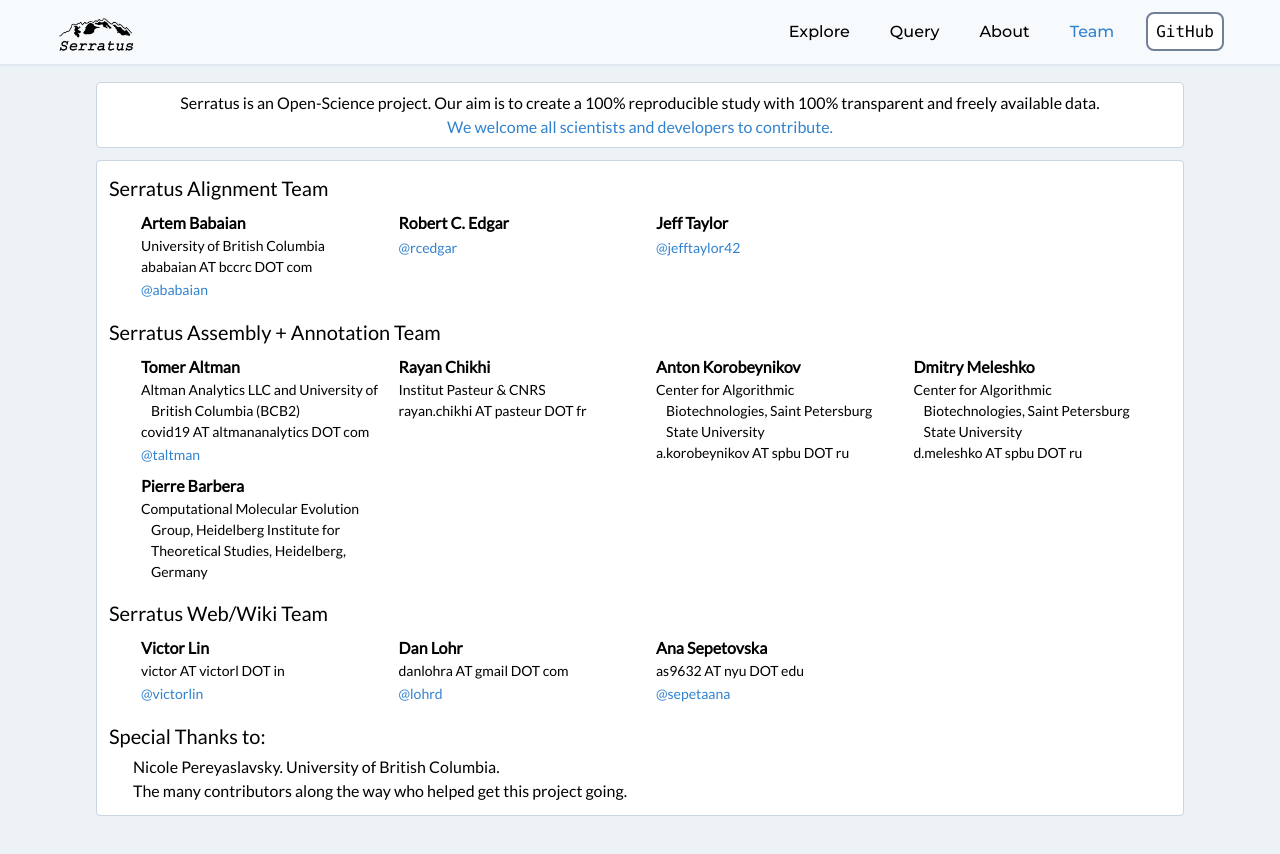
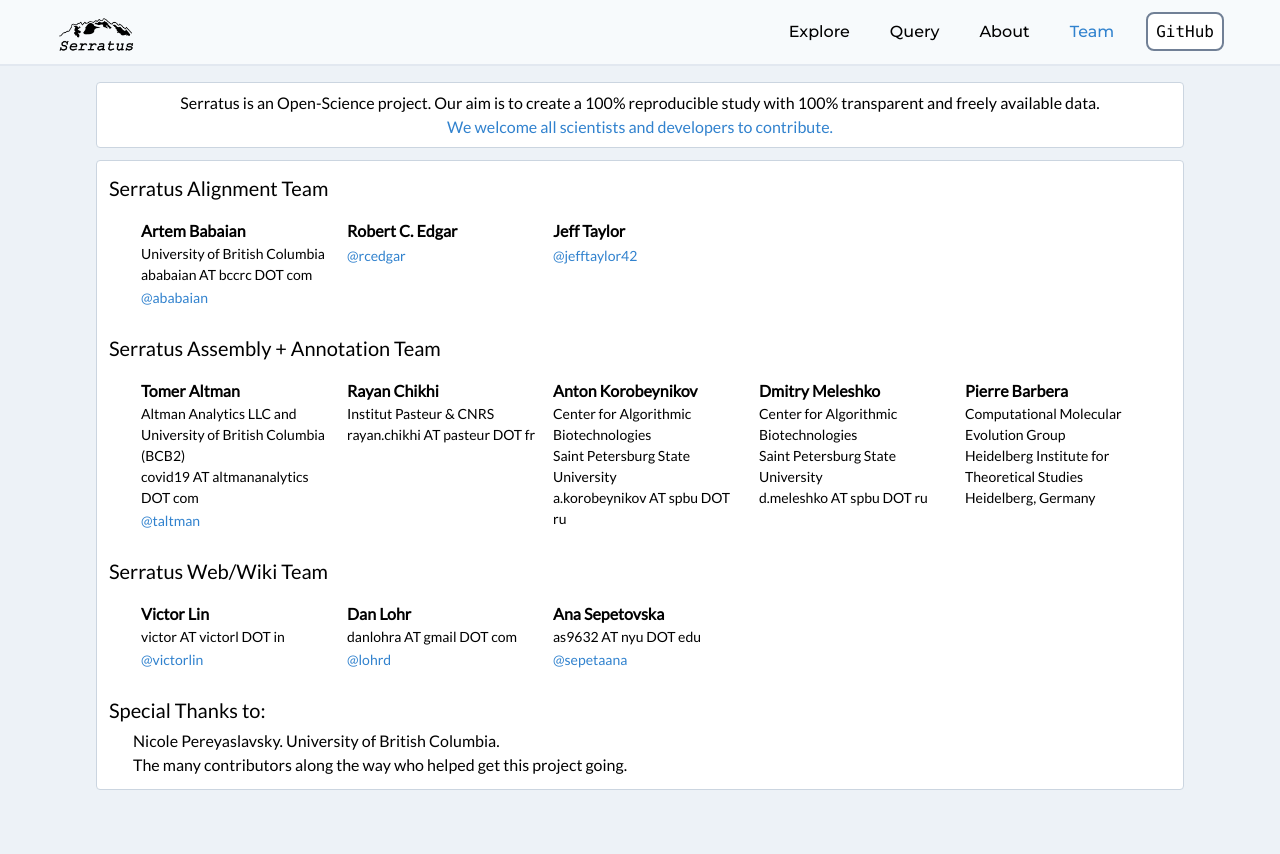
Before and after one commit to serratus-bio/serratus.io, a React (Create React App) app: page /team in a window 1280 px wide. Shown: the top 854 px of the page. Built offline with nearby package versions, Linux system fonts and the light colour scheme; what react-faux-dom would draw is missing.

Commit message:
Team: update styling

```diff
--- a/src/data/teamData.json
+++ b/src/data/teamData.json
@@ -24,7 +24,7 @@
       "members": [
         {
           "name": "Tomer Altman",
-          "affiliation": "Altman Analytics LLC and University of British Columbia (BCB2)",
+          "affiliation": "Altman Analytics LLC and\nUniversity of British Columbia (BCB2)",
           "email": "covid19 AT altmananalytics DOT com",
           "github": "taltman"
         },
@@ -35,17 +35,17 @@
         },
         {
           "name": "Anton Korobeynikov",
-          "affiliation": "Center for Algorithmic Biotechnologies, Saint Petersburg State University",
+          "affiliation": "Center for Algorithmic Biotechnologies\nSaint Petersburg State University",
           "email": "a.korobeynikov AT spbu DOT ru"
         },
         {
           "name": "Dmitry Meleshko",
-          "affiliation": "Center for Algorithmic Biotechnologies, Saint Petersburg State University",
+          "affiliation": "Center for Algorithmic Biotechnologies\nSaint Petersburg State University",
           "email": "d.meleshko AT spbu DOT ru"
         },
         {
           "name": "Pierre Barbera",
-          "affiliation": "Computational Molecular Evolution Group, Heidelberg Institute for Theoretical Studies, Heidelberg, Germany"
+          "affiliation": "Computational Molecular Evolution Group\nHeidelberg Institute for Theoretical Studies\nHeidelberg, Germany"
         }
       ]
     },
--- a/src/pages/Team.jsx
+++ b/src/pages/Team.jsx
@@ -30,10 +30,10 @@ export default () => {
                             <div className="flex flex-col md:flex-row md:flex-wrap mx-2 md:ml-6">
                                 {team.members.map((member) => {
                                     return (
-                                        <div key={member.name} className="w-full md:w-1/2 lg:w-1/4 md:px-2 my-1">
+                                        <div key={member.name} className="w-full md:w-1/2 lg:w-1/5 md:px-2 my-3">
                                             <h3 className="font-bold">{member.name}</h3>
                                             {member.affiliation ?
-                                                <div className="text-sm inverse-indent">{member.affiliation}</div> : null}
+                                                <div className="text-sm whitespace-pre-line">{member.affiliation}</div> : null}
                                             {member.email ?
                                                 <div className="text-sm">{member.email}</div> : null}
                                             {member.github ?
--- a/src/styles/tailwind.css
+++ b/src/styles/tailwind.css
@@ -14,8 +14,3 @@ body {
 .font-montserrat {
     font-family: 'Montserrat', Helvetica, sans-serif;
 }
-
-.inverse-indent {
-    text-indent: -10px;
-    margin-left: 10px;
-}
```
